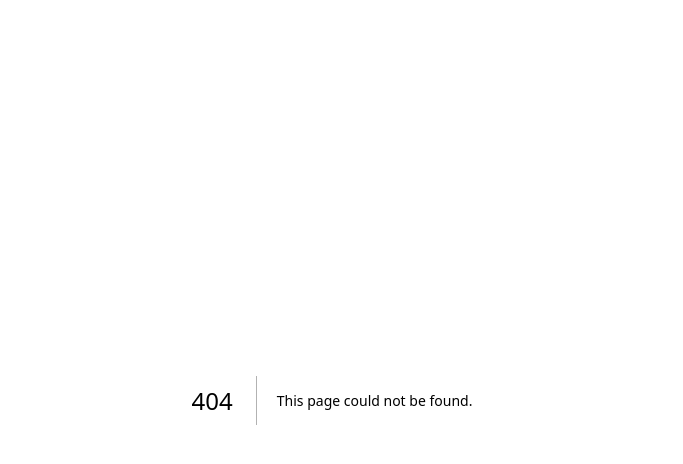
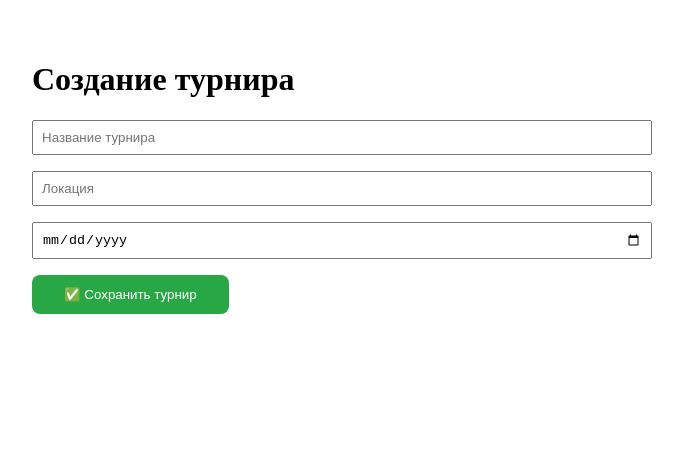
Before and after one commit to klivadenko33/tennis-front, a Next.js app: page /create-tournament in a window 1280 px wide. Before the commit this address had no page. Shown: the top 464 px of the page, without its empty margins (308-991 px from the left). Built offline with nearby package versions, Linux system fonts and the light colour scheme.

Commit message:
Create create-tournament.js

```diff
--- /dev/null
+++ b/pages/create-tournament.js
@@ -0,0 +1,72 @@
+// pages/create-tournament.js
+import { useState } from 'react';
+import axios from 'axios';
+import { useRouter } from 'next/router';
+
+export default function CreateTournament() {
+  const [name, setName] = useState('');
+  const [location, setLocation] = useState('');
+  const [startDate, setStartDate] = useState('');
+  const router = useRouter();
+
+  const handleSubmit = async (e) => {
+    e.preventDefault();
+
+    try {
+      await axios.post('https://directus-4fzx.onrender.com/items/tournaments', {
+        name,
+        location,
+        start_date: startDate,
+      });
+      alert('Турнир создан!');
+      router.push('/dashboard');
+    } catch (error) {
+      console.error('Ошибка при создании турнира:', error);
+      alert('Произошла ошибка');
+    }
+  };
+
+  return (
+    <div style={{ padding: '2rem', maxWidth: 600, margin: 'auto' }}>
+      <h1>Создание турнира</h1>
+      <form onSubmit={handleSubmit}>
+        <input
+          type="text"
+          placeholder="Название турнира"
+          value={name}
+          onChange={(e) => setName(e.target.value)}
+          required
+          style={{ width: '100%', marginBottom: '1rem', padding: '0.5rem' }}
+        />
+        <input
+          type="text"
+          placeholder="Локация"
+          value={location}
+          onChange={(e) => setLocation(e.target.value)}
+          required
+          style={{ width: '100%', marginBottom: '1rem', padding: '0.5rem' }}
+        />
+        <input
+          type="date"
+          value={startDate}
+          onChange={(e) => setStartDate(e.target.value)}
+          required
+          style={{ width: '100%', marginBottom: '1rem', padding: '0.5rem' }}
+        />
+        <button
+          type="submit"
+          style={{
+            padding: '0.75rem 2rem',
+            background: '#28a745',
+            color: 'white',
+            border: 'none',
+            borderRadius: '8px',
+            cursor: 'pointer'
+          }}
+        >
+          ✅ Сохранить турнир
+        </button>
+      </form>
+    </div>
+  );
+}
```
